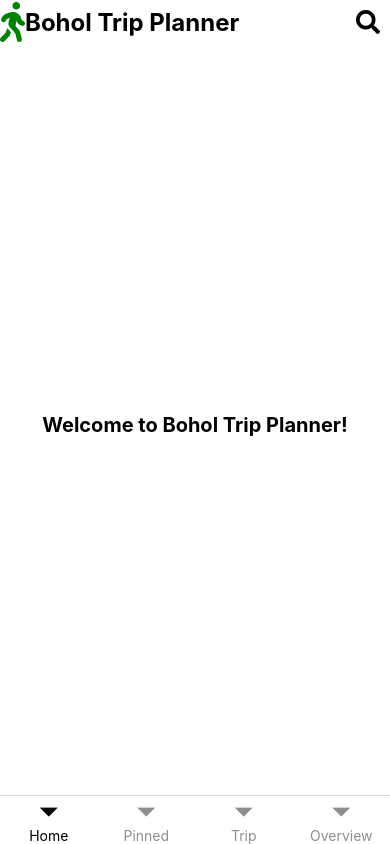
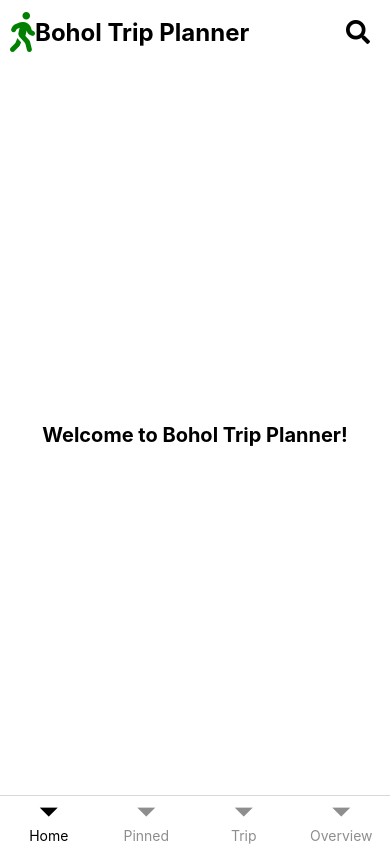
Before and after one commit to maslog1412/BoholTripPlanner1.5-Test, a React Native app: screen /Home in a window 390 px wide. Built offline with nearby package versions, Linux system fonts and the light colour scheme.

Commit message:
Update GlobalHeaderstyles.js
Add padding to header

```diff
--- a/GlobalHeaderstyles.js
+++ b/GlobalHeaderstyles.js
@@ -7,6 +7,7 @@ const globalHeaderStyles = StyleSheet.create({
     alignItems: 'center',
     justifyContent: 'space-between',
     marginBottom: 10,
+    padding: 10,
   },
   logoContainer: {
     flexDirection: 'row',
```
